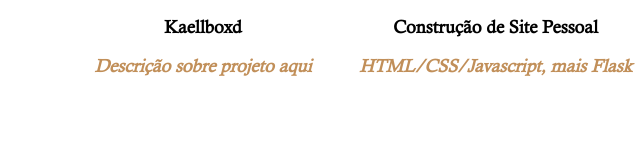
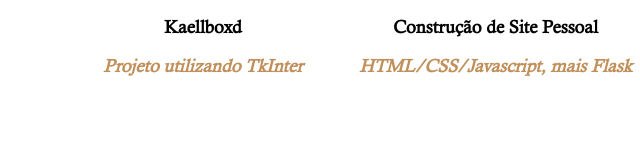
Before and after one commit to silvakaell/silvakaell.github.io, a plain HTML site: page templates/index.html in a window 1280 px wide. Shown: the part 1353-1520 px from the top of the page, 0-640 px from the left. Drawn offline with Linux system fonts and the light colour scheme; files that its build step writes are made by us from their sources; files whose address does not match are found by name.

Commit message:
v.1.1
mudança na descrição

```diff
--- a/templates/index.html
+++ b/templates/index.html
@@ -84,7 +84,7 @@
 						</div>
 					</a>
 					<h4 class="single-book__title">Kaellboxd</h4>
-					<span class="single-book__price">Descrição sobre projeto aqui</span>
+					<span class="single-book__price">Projeto utilizando TkInter</span>
 					<!-- star rating -->
 
 					<!-- star rating end -->
```
